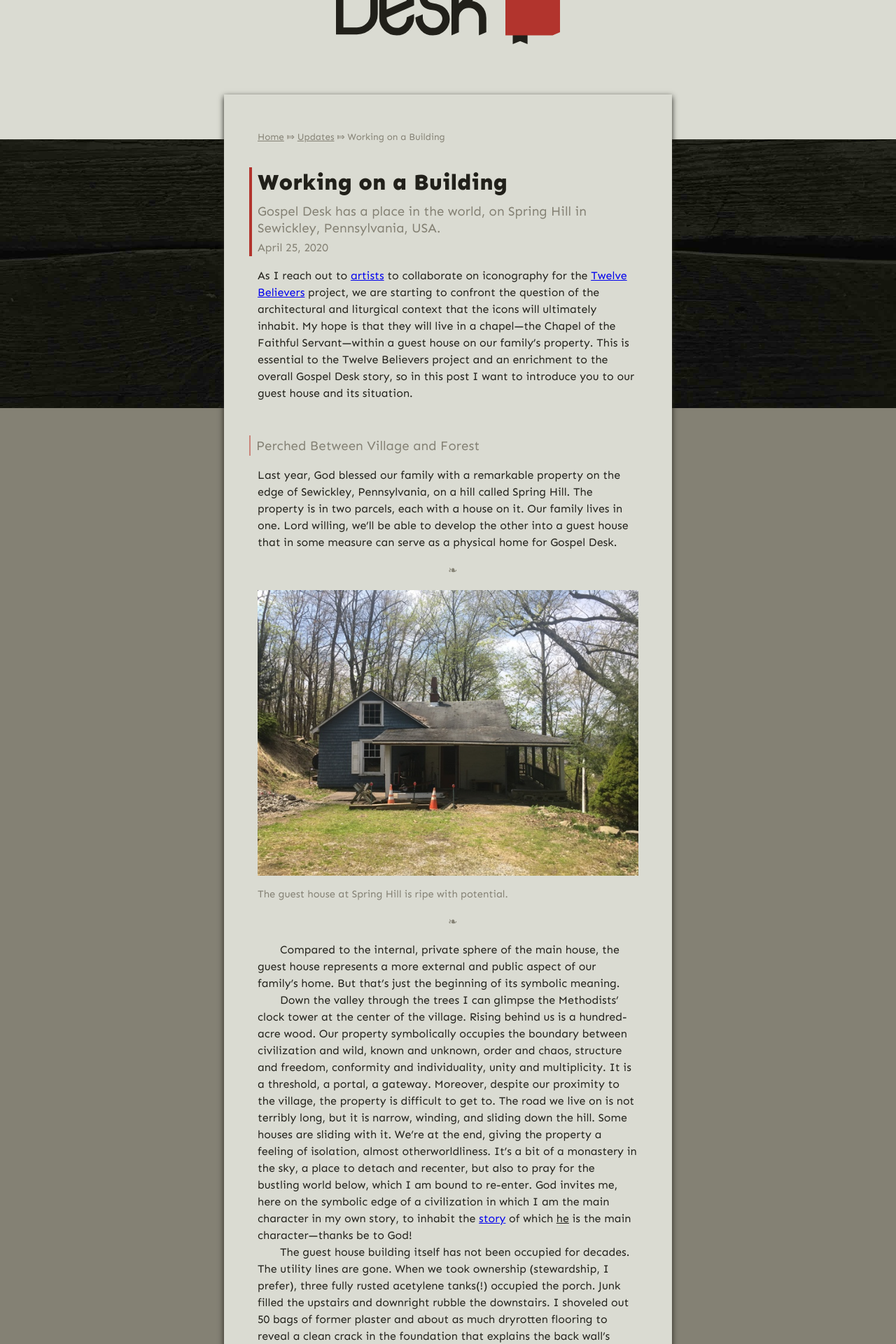
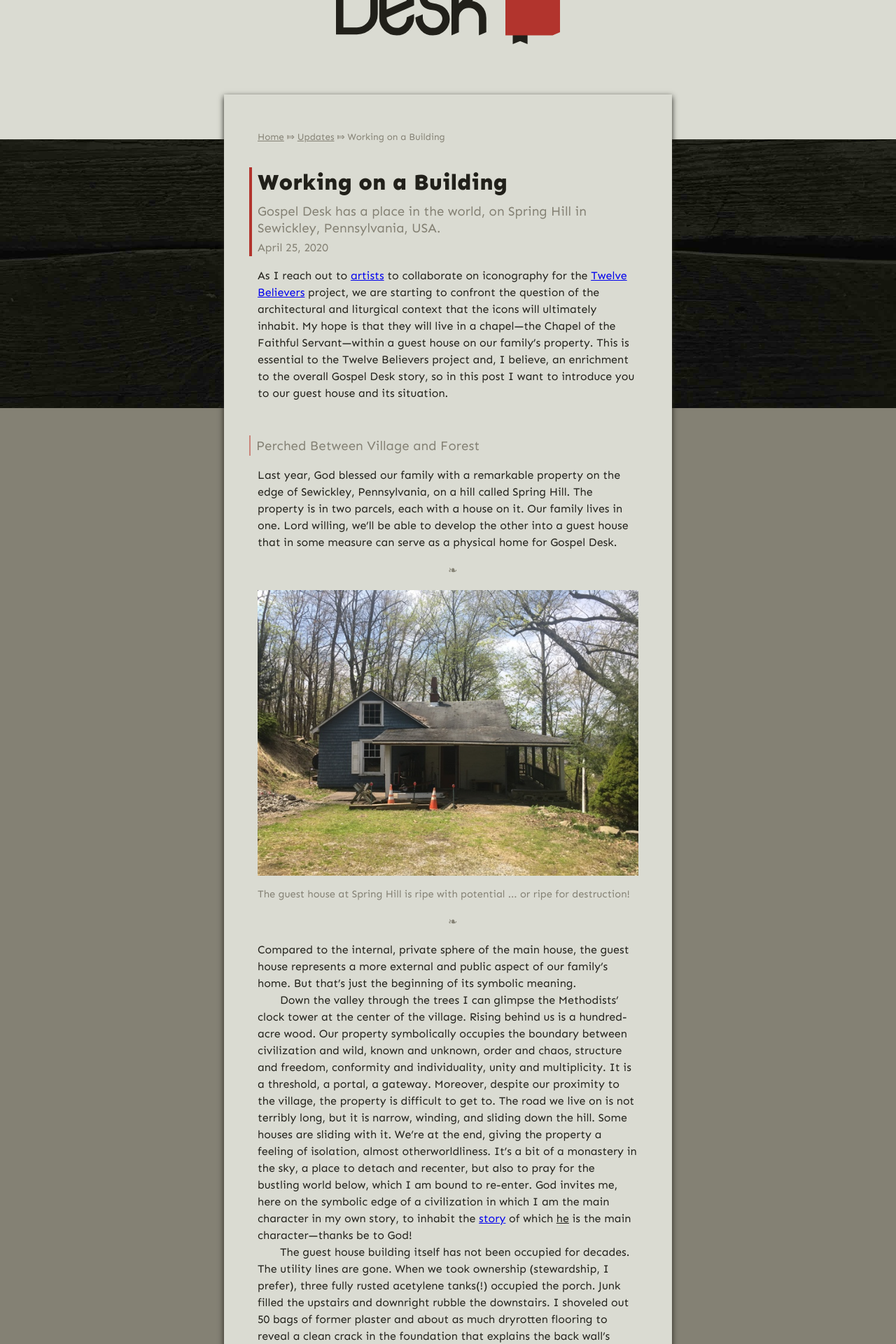
Before and after one commit to gospel-desk/www.logstown.com, a Jekyll site: the page built from _posts/2020-04-25-working-on-a-building.md, in a window 1280 px wide. Shown: the part 308-2228 px from the top of the page at 70% size. Built offline with Jekyll 4.4.1, drawn with Linux system fonts in a browser that asks for light colours.

Commit message:
Tinker with post, typography
Picked up from Nick that there's no need to indent after a spacer, since
it's clear to the eye where to go next.

```diff
--- a/_posts/2020-04-25-working-on-a-building.md
+++ b/_posts/2020-04-25-working-on-a-building.md
@@ -10,9 +10,9 @@ collaborate on iconography for the [Twelve Believers](/the-twelve-believers/)
 project, we are starting to confront the question of the architectural and
 liturgical context that the icons will ultimately inhabit. My hope is that they
 will live in a chapel—the Chapel of the Faithful Servant—within a guest house
-on our family's property. This is essential to the Twelve Believers project and
-an enrichment to the overall Gospel Desk story, so in this post I want to
-introduce you to our guest house and its situation.
+on our family's property. This is essential to the Twelve Believers project
+and, I believe, an enrichment to the overall Gospel Desk story, so in this post
+I want to introduce you to our guest house and its situation.
 
 
 #### Perched Between Village and Forest
@@ -26,7 +26,9 @@ as a physical home for Gospel Desk.
 ---
 
 [![Gospel Desk HQ](../gospel-desk-hq.small.jpg)](../gospel-desk-hq.jpg)
-<div class="caption">The guest house at Spring Hill is ripe with potential.</div>
+
+<div class="caption">The guest house at Spring Hill is ripe with potential ...
+or ripe for destruction!</div>
 
 ---
 
--- a/assets/styles/gospel-desk.scss
+++ b/assets/styles/gospel-desk.scss
@@ -180,7 +180,9 @@ ul {
     margin: 18pt 0 3pt;
   }
 
-  h4 + p {
+  h4 + p,
+  h5 + p,
+  hr + p {
       text-indent: 0;
   }
   p {
```
